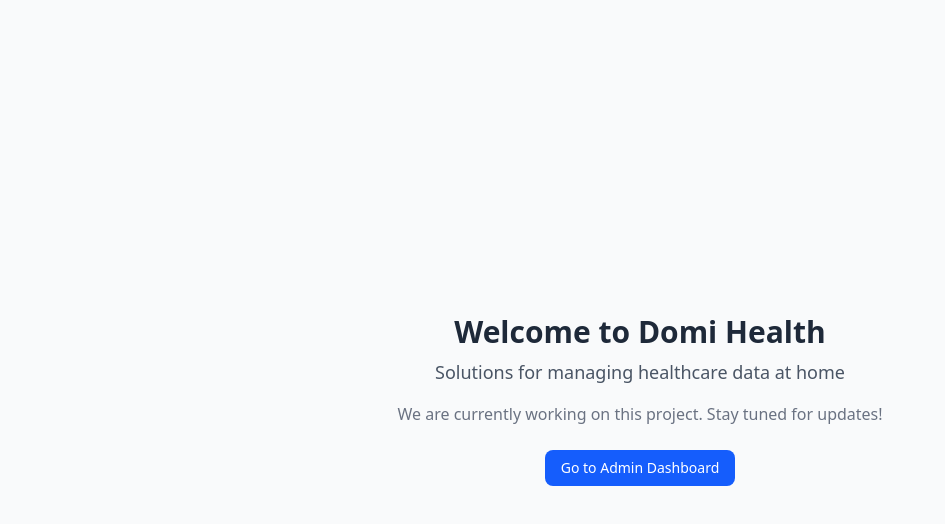
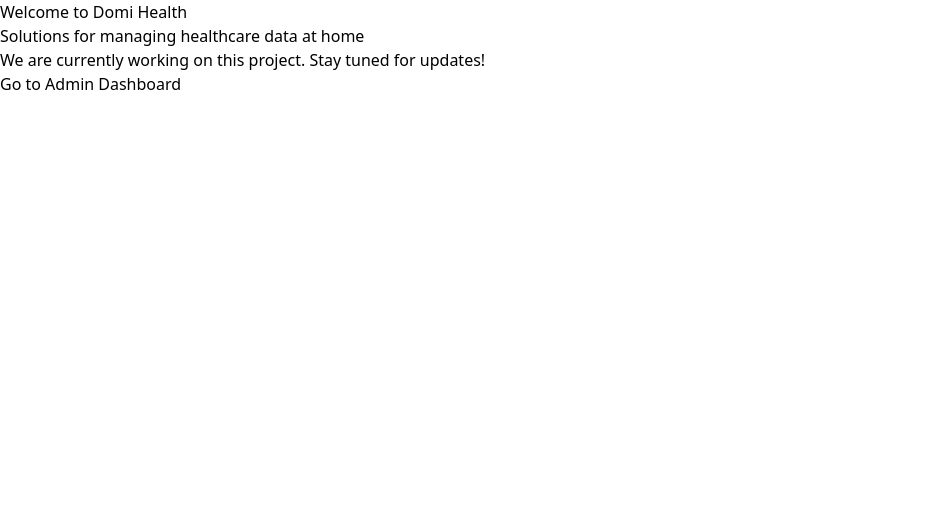
Before and after one commit to RadikeCosa/domi-health, a Next.js app: page / in a window 1280 px wide. Shown: the top 524 px of the page, without its empty margins (0-945 px from the left). Built offline with nearby package versions, Linux system fonts and the light colour scheme.

Commit message:
se resetean estilos, se agrega componente PatientList, se crea action getPatients

```diff
--- a/src/app/admin/page.tsx
+++ b/src/app/admin/page.tsx
@@ -1,10 +1,14 @@
 import AddPatientForm from "@/components/addPatientForm";
+import PatientList from "@/components/patientList";
+import Link from "next/link";
 
 export default function AdminPage() {
   return (
-    <div className=" p-4 bg-white rounded-md">
-      <h1 className="text-3xl font-bold p-2 ">Admin Dashboard</h1>
+    <div>
+      <h1>Admin Dashboard</h1>
       <AddPatientForm />
+      <PatientList />
+      <Link href="/">Go to Home</Link>
     </div>
   );
 }
--- a/src/app/layout.tsx
+++ b/src/app/layout.tsx
@@ -14,7 +14,7 @@
 }>) {
   return (
     <html lang="en">
-      <body className="bg-gray-50 text-gray-900 antialiased">{children}</body>
+      <body>{children}</body>
     </html>
   );
 }
--- a/src/app/page.tsx
+++ b/src/app/page.tsx
@@ -3,22 +3,11 @@
 export default function Home() {
   return (
     <div>
-      <main className="flex flex-col items-center justify-center min-h-screen bg-gray-50 px-4">
-        <h1 className="text-3xl font-bold text-gray-800 mb-2">
-          Welcome to Domi Health
-        </h1>
-        <p className="text-lg text-gray-600 mb-4">
-          Solutions for managing healthcare data at home
-        </p>
-        <p className="text-gray-500 mb-6">
-          We are currently working on this project. Stay tuned for updates!
-        </p>
-        <Link
-          href="/admin"
-          className="inline-block rounded-lg bg-blue-600 px-4 py-2 text-sm font-medium text-white hover:bg-blue-700 focus:outline-none focus:ring-2 focus:ring-blue-500 focus:ring-offset-2 transition-colors duration-200"
-        >
-          Go to Admin Dashboard
-        </Link>
+      <main>
+        <h1>Welcome to Domi Health</h1>
+        <p>Solutions for managing healthcare data at home</p>
+        <p>We are currently working on this project. Stay tuned for updates!</p>
+        <Link href="/admin">Go to Admin Dashboard</Link>
       </main>
     </div>
   );
--- a/src/components/addPatientForm.tsx
+++ b/src/components/addPatientForm.tsx
@@ -43,12 +43,9 @@
     <form
       action={(formData) => startTransition(() => formAction(formData))}
       ref={formRef}
-      className="w-full max-w-md mx-auto flex flex-col gap-6 rounded-xl border border-gray-200 bg-white p-8 shadow-sm"
     >
       <fieldset>
-        <legend className="mb-4 text-xl font-semibold text-gray-800">
-          Add New Patient
-        </legend>
+        <legend>Add New Patient</legend>
 
         <InputField
           label="Name:"
@@ -61,14 +58,7 @@
         />
       </fieldset>
 
-      <button
-        type="submit"
-        className="w-full rounded-lg bg-blue-600 px-4 py-2 text-sm font-medium text-white hover:bg-blue-700 focus:outline-none focus:ring-2 focus:ring-blue-500 focus:ring-offset-2 disabled:bg-blue-400 disabled:cursor-not-allowed transition-colors duration-200"
-        disabled={isPending}
-        aria-busy={isPending}
-      >
-        {isPending ? "Adding..." : "Add Patient"}
-      </button>
+      <button type="submit">{isPending ? "Adding..." : "Add Patient"}</button>
     </form>
   );
 }
--- a/src/components/inputField.tsx
+++ b/src/components/inputField.tsx
@@ -22,13 +22,11 @@
   required = false,
   disabled = false,
   errorMessage,
-  success = false,
-}: InputFieldProps) {
+}: /* success = false, */
+InputFieldProps) {
   return (
-    <div className="flex flex-col space-y-1">
-      <label htmlFor={id} className="text-sm font-medium text-gray-700">
-        {label}
-      </label>
+    <div>
+      <label htmlFor={id}>{label}</label>
       <input
         id={id}
         name={name}
@@ -37,18 +35,9 @@
         required={required}
         disabled={disabled}
         aria-describedby={`${id}-error`}
-        className={`w-full rounded-lg border border-gray-300 py-2 px-3 text-sm text-gray-900 placeholder:text-gray-400 focus:outline-none focus:ring-2 focus:ring-blue-500 focus:border-blue-500 disabled:bg-gray-100 disabled:cursor-not-allowed transition-colors duration-200 ${
-          errorMessage && !success ? "border-red-500" : ""
-        } ${success ? "border-green-500" : ""}`}
       />
       {errorMessage && (
-        <p
-          id={`${id}-error`}
-          className={`text-xs font-medium ${
-            success ? "text-green-600" : "text-red-600"
-          } mt-1`}
-          role="alert"
-        >
+        <p id={`${id}-error`} role="alert">
           {errorMessage}
         </p>
       )}
--- /dev/null
+++ b/src/components/patientList.tsx
@@ -0,0 +1,16 @@
+import { getPatients } from "@/lib/actions";
+
+export default async function PatientList() {
+  const patients = await getPatients();
+
+  return (
+    <div>
+      <h1>Patient List</h1>
+      <ul>
+        {patients.map((patient) => (
+          <li key={patient.id}>{patient.name}</li>
+        ))}
+      </ul>
+    </div>
+  );
+}
--- a/src/lib/actions.ts
+++ b/src/lib/actions.ts
@@ -1,8 +1,8 @@
 "use server";
 
-import { revalidatePath } from "next/cache";
 import { supabase } from "@/lib/supabase";
 import { patientSchema } from "@/schemas/patientSchema";
+import { revalidatePath } from "next/cache";
 
 // Tipo exportado para reusarlo en el componente cliente
 export type State = {
@@ -57,14 +57,26 @@
     };
   }
 
-  // Revalidar la caché de la ruta de pacientes
-  revalidatePath("/patients");
-
-  // Redirigir a la lista de pacientes (opcional, descomentar si aplica)
-  // redirect("/patients");
-
+  revalidatePath("/admin"); // Revalidar la ruta para actualizar la lista de pacientes
   return {
     success: true,
     message: "Patient added successfully!",
   };
 }
+/**
+ * Fetches all patients from the database.
+ * @returns A promise resolving to the list of patients.
+ * @throws Error if fetching patients fails.
+ */
+export async function getPatients() {
+  const { data, error } = await supabase
+    .from("patients")
+    .select("*")
+    .order("created_at", { ascending: false });
+
+  if (error) {
+    throw new Error("Error fetching patients: " + error.message);
+  }
+
+  return data;
+}
```
